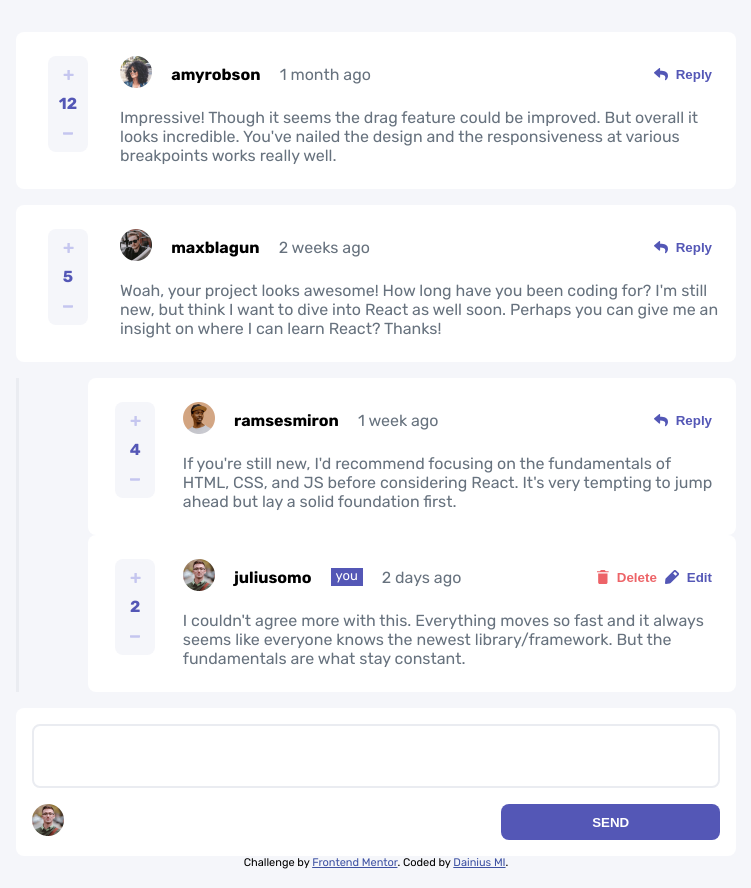
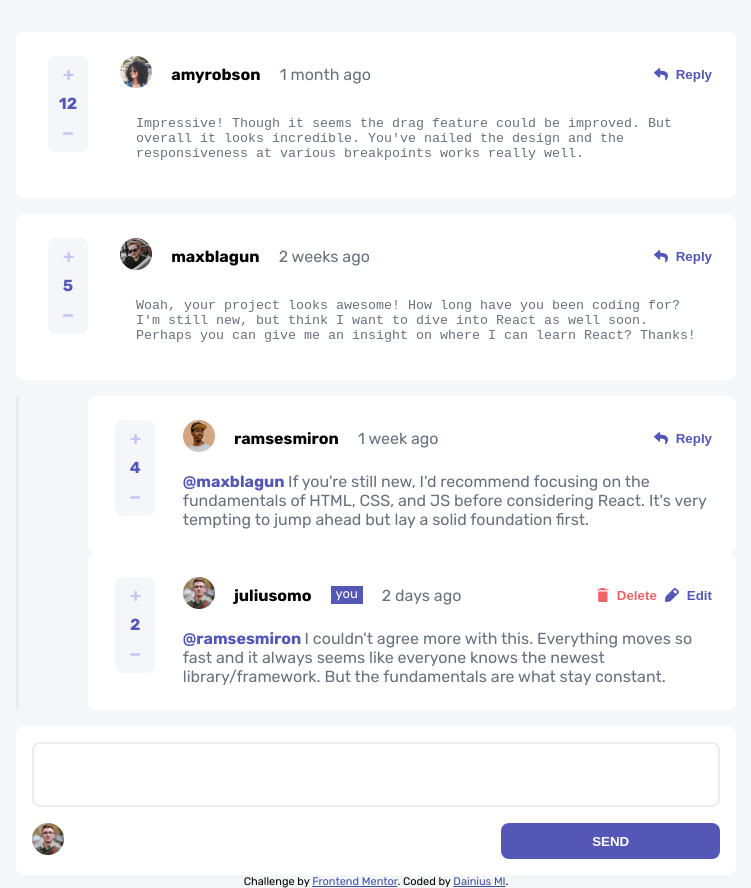
Before and after one commit to DainiusMI/interactive-comments-section, a website with bundled scripts: page index.html in a window 1280 px wide. Shown: the whole page, without its empty margins (264-1015 px from the left). Built offline with nearby package versions, Linux system fonts and the light colour scheme.

Commit message:
span with recipient

```diff
--- a/js/main.js
+++ b/js/main.js
@@ -3,15 +3,23 @@ import dataFile from "./data.json" assert {type: "json"};
 
 let appContainer = document.getElementById("app-container");
 
+renderComments();
+appContainer.innerHTML += renderForm("send");
+
+let replyButton = document.querySelectorAll(".reply");
+let editButton = document.querySelectorAll(".edit");
+
+
 function renderComments() {
     let generatedString = "";
 
     dataFile.comments.map(comment => {
-
+        // fucntion that generates string to form comments
             function populateComment(arg) {
                 let string = "";
+
                 string +=`
-            <div class="comment-container">
+                <div class="comment-container" id="${arg.id}">
                     <div class="vote-container">
                         <button class="upvote" value="${arg.id}"><img src="./images/icon-plus.svg" alt="+"></button>
                         <p class="vote-score">${arg.score}</p>
@@ -22,34 +30,47 @@ function renderComments() {
                             <img src="${arg.user.image.png}" alt="${arg.user.username}-img">
                         </div>
                         <div class="user-name">${arg.user.username}</div>
-            `
+                `;
                 if (dataFile.currentUser.username === arg.user.username) {
                     string += `<div class="you">you</div>`
                 }
                 string += `
                         <div class="created-at">${arg.createdAt}</div>
                     </div>
-                <p class="comment">${arg.content}</p>
+                `;
+                if (arg.replyingTo) {
+                    string += `
+                        <p class="comment"><span>@${arg.replyingTo} </span>${arg.content}</p>
                         <div class="button-container">
-            `
-            if (dataFile.currentUser.username === arg.user.username) {
-                string += `
-                    <button class="action-button red"><img class="" src="./images/icon-delete.svg" alt="reply-img"><p class="delete">Delete</p></button>
-                    <button class="action-button blue"><img src="./images/icon-edit.svg" alt="reply-img"><p class="edit">Edit</p></button>
-                `
+                    `;
                 }
                 else {
                     string += `
-                    <button class="action-button blue"><img src="./images/icon-reply.svg" alt="reply-img"><p class="reply">Reply</p></button>
-                `
+                        <textarea class="comment">${arg.content}</textarea>
+                        <div class="button-container">
+                    `;
+                }
+                if (dataFile.currentUser.username === arg.user.username) {
+                    string += `
+                        <button class="action-button red delete" value="${arg.id}"><img class="" src="./images/icon-delete.svg" alt="reply-img"><p>Delete</p></button>
+                        <button class="action-button blue edit" value="${arg.id}"><img src="./images/icon-edit.svg" alt="reply-img"><p>Edit</p></button>
+                    `;
+                }
+                else {
+                    string += `
+                        <button class="action-button blue reply" value="${arg.id}"><img src="./images/icon-reply.svg" alt="reply-img"><p>Reply</p></button>
+                    `;
                 }
                 string += `
                     </div>
                 </div>
-            `
+                `;
                 return string
             }
+
+        // puts comments into string
         generatedString += populateComment(comment);
+        // checks if comment has replies and if so puts them to string
         if (comment.replies.length) {
             generatedString += `<div class="reply-container">`;
             comment.replies.map(reply => {
@@ -61,16 +82,45 @@ function renderComments() {
     appContainer.innerHTML = generatedString;
 }
 
-function renderPostForm() {
-    appContainer.innerHTML += `
+function renderForm(buttonName, recipient) {
+    return `
         <div class="form-container">
             <div class="avatar"><img src="${dataFile.currentUser.image.png}" alt="${dataFile.currentUser.username}"></div>
-            <textarea class="textarea" name="post" id="post" cols="30" rows="7"></textarea>
-            <button class="blue-button">SEND</button>
+            <textarea class="textarea" name="${buttonName}"></textarea>
+            <button class="blue-button" value="${recipient}">${buttonName}</button>
         </div>
     `;
 }
 
 
-renderComments();
-renderPostForm();
+
+
+replyButton.forEach(button => {
+    button.addEventListener("click", () => {
+        let targetComment = document.getElementById(button.value);
+        console.log(targetComment)
+
+        let commentContent = document.getElementsByClassName("textarea");
+        //console.log(commentContent)
+
+        let commentObj = dataFile.comments.find(comment => comment.id === parseInt(targetComment.id));
+
+        let recipient =  commentObj.user.username;
+
+        targetComment.insertAdjacentHTML("afterend", renderForm("reply"));
+
+        console.log(addressedTo)
+    })
+})
+
+
+
+let textareas = document.querySelectorAll("textarea");
+
+textareas.forEach(textarea => {
+    textarea.style.height = textarea.scrollHeight + 5 + "px";
+    textarea.addEventListener("input", () => {
+        textarea.style.height = "auto";
+        textarea.style.height = textarea.scrollHeight + 5 + "px";
+    })
+});
--- a/scss/main.scss
+++ b/scss/main.scss
@@ -123,6 +123,11 @@ body {
     color:$text-grey;
     grid-column: 1 / 4;
     grid-row: 2 / 3;
+
+}
+span {
+    color: $text-blue;
+    font-weight: 700;
 }
 
 .button-container {
@@ -148,6 +153,21 @@ body {
         }
     }
 }
+textarea {
+    resize: none;
+    border: none;
+    padding: .5rem 1rem;
+
+
+    &:focus {
+        outline: none;
+        border: 1px solid $text-blue;
+    }
+    &:active {
+        overflow: auto;
+    }
+
+}
 
 .form-container {
 
@@ -159,18 +179,14 @@ body {
         grid-column: 1 / 4;
         grid-row: 1 / 2;
 
-        resize: none;
-
         border: 2px solid $border-grey;
         border-radius: .5rem;
-        padding: .5rem 1rem;
+
         height: 4rem;
         color: $text-grey;
 
-        &:focus {
-            outline: none;
-            border: 1px solid $text-blue;
-        }
+        cursor: pointer;
+
 
     }
     .blue-button {
@@ -183,6 +199,7 @@ body {
 
         color: white;
         font-weight: 700;
+        text-transform: uppercase;
         &:hover {
             background-color: $text-blue-pale;
         }
```
Also changed, not shown: css/main.css, 1 other file. Lines whose indentation alone changed are shown as unchanged.
